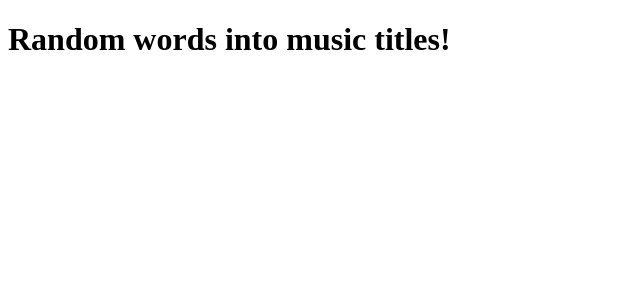
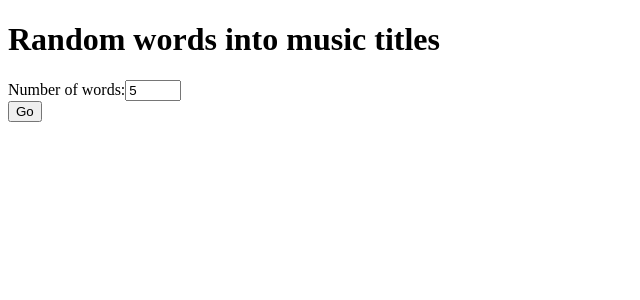
Before and after one commit to imaginaryfolklore00/random-music-words, a React (Create React App) app: page / in a window 1280 px wide. Shown: the top 300 px of the page, without its empty margins (0-640 px from the left). Built offline with nearby package versions, Linux system fonts and the light colour scheme.

Commit message:
Added user input and configured lint

```diff
--- a/src/App.js
+++ b/src/App.js
@@ -1,9 +1,37 @@
-import React, { useState } from 'react'
+import React, { useState } from "react";
 
 const App = () => {
+  const [inputNumber, setInputNumber] = useState(5);
+
+  const handleNumberSubmit = (event) => event.preventDefault();
+
+  //This is a form to get number input from the user, the input is kept in a state 'inputNumber'
+  const numberForm = () => (
+    <form onSubmit={handleNumberSubmit}>
+      <div>
+        Number of words:
+        <input
+          id="inputNumber"
+          type="number"
+          value={inputNumber}
+          name="NumberOfWords"
+          min="5"
+          max="20"
+          onChange={({ target }) => setInputNumber(target.value)}
+        />
+      </div>
+      <button id="number-button" type="submit">
+        Go
+      </button>
+    </form>
+  );
+
   return (
-    <h1>Random words into music titles!</h1>
+    <>
+      <h1>Random words into music titles</h1>
+      {numberForm()}
+    </>
   );
-}
+};
 
 export default App;
```
Also changed, not shown: package.json (+53 -4 lines), src/index.js (+4 -6 lines), 1 other file (tests, documents, lock files or other folders).
